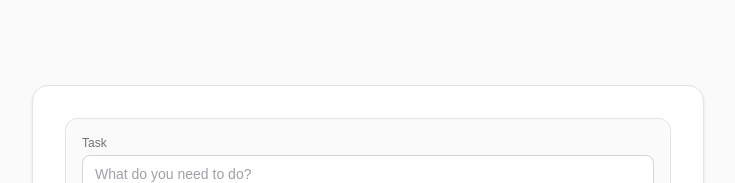
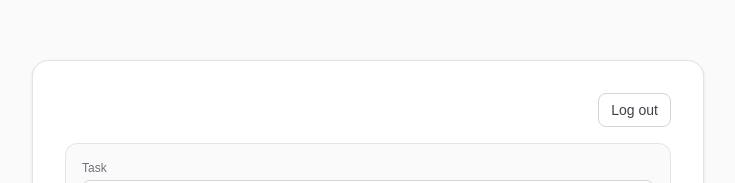
Before and after one commit to pietrzakkuba/next-thing, a Next.js app: page / in a window 1280 px wide. Shown: the part 171-354 px from the top of the page, without its empty margins (272-1007 px from the left). Built offline with nearby package versions, Linux system fonts and the light colour scheme; no server answers.

Commit message:
improve login page

```diff
--- a/src/app/page.tsx
+++ b/src/app/page.tsx
@@ -1,6 +1,7 @@
 "use client";
 
 import { useEffect, useState } from "react";
+import { useRouter } from "next/navigation";
 import TodoItem, {
   type TodoPriority,
   type TodoUpdate,
@@ -22,6 +23,7 @@ export default function Home() {
   const [todos, setTodos] = useState<Todo[]>([]);
   const [userId, setUserId] = useState<string | null>(null);
   const supabase = createClient();
+  const router = useRouter();
 
   useEffect(() => {
     async function loadTodos() {
@@ -155,9 +157,25 @@ export default function Home() {
     }
   }
 
+  async function handleLogout() {
+    await supabase.auth.signOut();
+    router.push("/auth/login");
+    router.refresh();
+  }
+
   return (
     <main className="flex min-h-screen items-center justify-center bg-zinc-50 px-4">
       <section className="w-full max-w-2xl space-y-4 rounded-2xl border border-zinc-200 bg-white p-8 shadow-sm">
+        <div className="flex items-center justify-end">
+          <button
+            type="button"
+            onClick={handleLogout}
+            className="cursor-pointer rounded-lg border border-zinc-300 px-3 py-1.5 text-sm font-medium text-zinc-700 transition hover:bg-zinc-100"
+          >
+            Log out
+          </button>
+        </div>
+
         <AddTodoForm onAddAction={addTodo} />
 
         <div className="space-y-2">
--- a/src/components/LoginForm.tsx
+++ b/src/components/LoginForm.tsx
@@ -36,8 +36,8 @@ export default function LoginForm() {
       <section className="w-full max-w-md rounded-2xl border border-zinc-200 bg-white p-8 shadow-sm">
         <div className="space-y-2">
           <h1 className="text-2xl font-semibold text-zinc-950">Sign in</h1>
-          <p className="text-sm text-zinc-600">
-            Enter your email and we&apos;ll send you a magic link.
+          <p className="text-sm text-zinc-900">
+            Enter your email.
           </p>
         </div>
 
@@ -48,7 +48,7 @@ export default function LoginForm() {
               type="email"
               value={email}
               onChange={(event) => setEmail(event.target.value)}
-              className="w-full rounded-lg border border-zinc-300 px-3 py-2 outline-none transition focus:border-zinc-950"
+              className="w-full rounded-lg border border-zinc-300 px-3 py-2 outline-none transition focus:border-zinc-700 text-zinc-900 focus:ring-2 focus:ring-zinc-100 placeholder:text-zinc-400"
               placeholder="you@example.com"
               required
             />
@@ -59,7 +59,7 @@ export default function LoginForm() {
             disabled={isLoading}
             className="flex h-11 w-full cursor-pointer items-center justify-center rounded-lg bg-zinc-950 px-4 text-sm font-medium text-white transition hover:bg-zinc-800 disabled:cursor-not-allowed disabled:opacity-60"
           >
-            {isLoading ? "Sending..." : "Send magic link"}
+            {isLoading ? "Sending..." : "Sign Up"}
           </button>
         </form>
 
```
